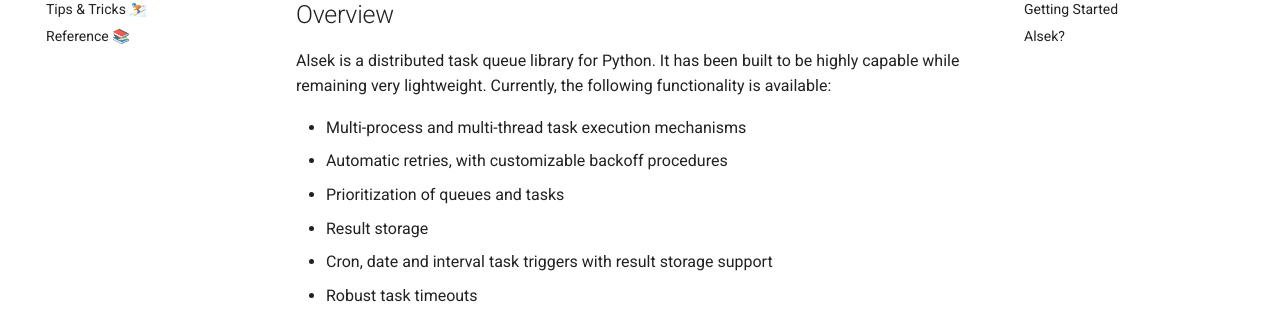
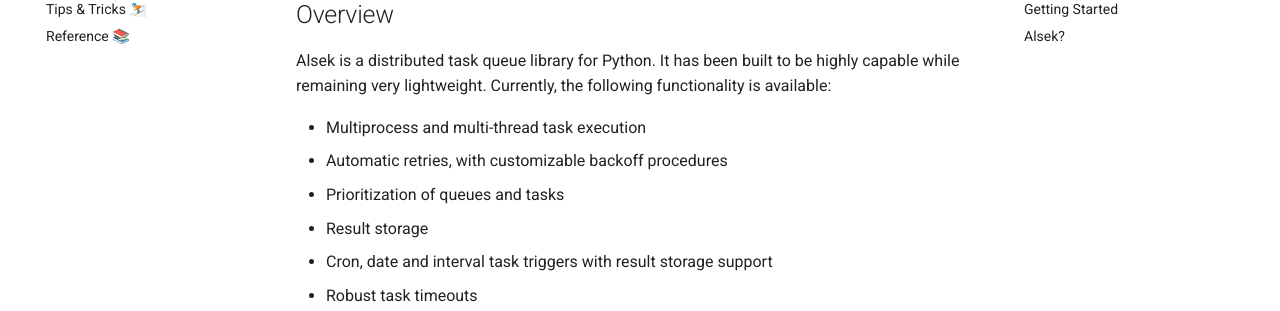
Before and after one commit to TariqAHassan/alsek, an MkDocs documentation site: the page built from docs/index.md, in a window 1280 px wide and 900 px high. Shown: the part 183-494 px from the top of the window. Built offline with MkDocs 1.6.1 and Material for MkDocs 9.7.7, drawn with Linux system fonts in a browser that asks for light colours; comment, search, counter and statistics services are not loaded.

Commit message:
Improve wording

```diff
--- a/docs/index.md
+++ b/docs/index.md
@@ -6,7 +6,7 @@
 capable while remaining very lightweight. Currently, the following functionality
 is available:
 
-  * Multi-process and multi-thread task execution mechanisms
+  * Multiprocess and multi-thread task execution
   * Automatic retries, with customizable backoff procedures
   * Prioritization of queues and tasks
   * Result storage
```
Also changed, not shown: README.md (+1 -1 lines).
